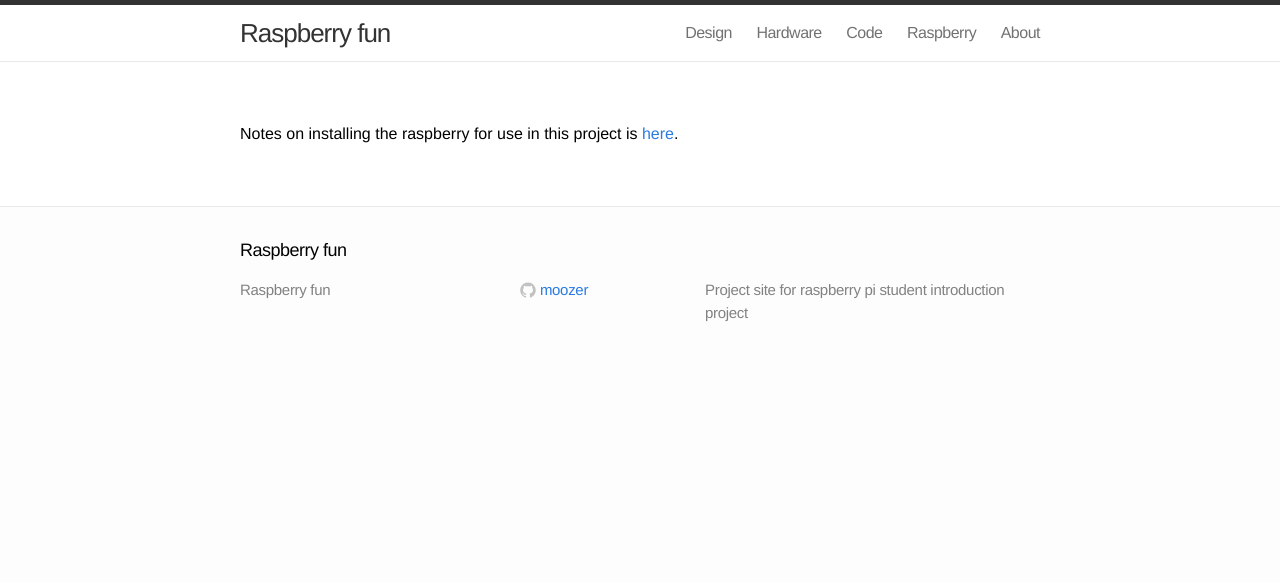
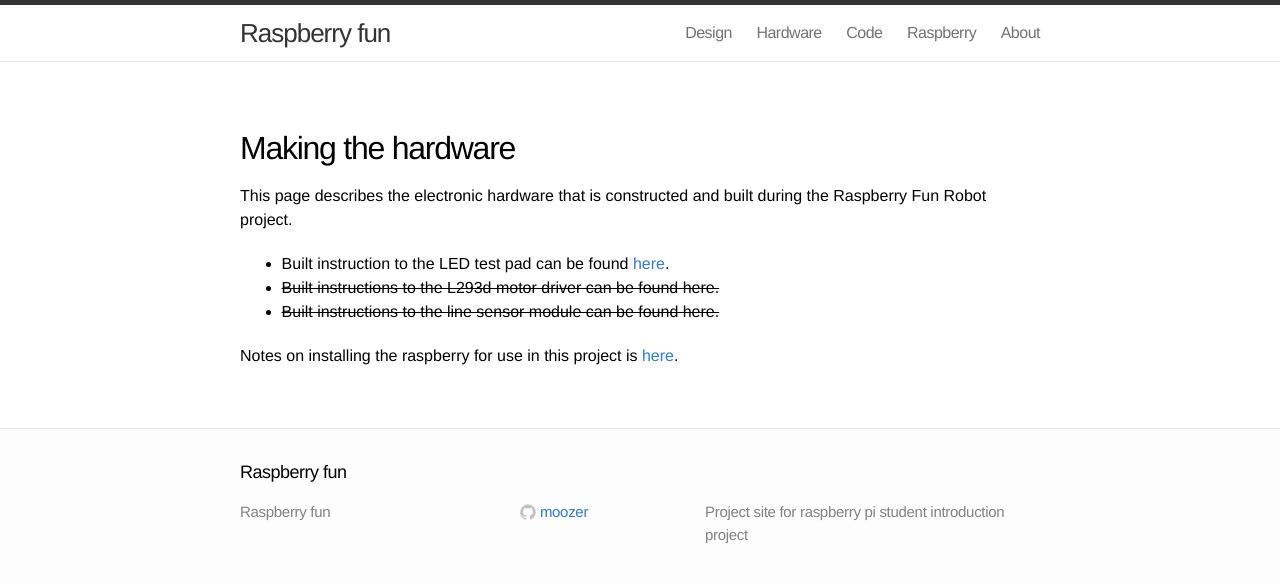
Before and after one commit to EAL-IT-Technology/RaspberryFun, a Jekyll site: the page built from hardware/index.md, in a window 1280 px wide. Shown: the top 583 px of the page. Built offline with Jekyll 4.4.1, drawn with Linux system fonts in a browser that asks for light colours.

Commit message:
Added a bunch of pictures to the LED pad description. Added an index.md file in the LEDpad library for the LED pad description.

```diff
--- a/hardware/index.md
+++ b/hardware/index.md
@@ -2,4 +2,11 @@
 layout: page
 ---
 
+## Making the hardware
+This page describes the electronic hardware that is constructed and built during the Raspberry Fun Robot project.
+
+* Built instruction to the LED test pad can be found [here](LEDpad).
+* ~~Built instructions to the L293d motor driver can be found here.~~
+* ~~Built instructions to the line sensor module can be found here.~~
+
 Notes on installing the raspberry for use in this project is [here]({{ site.baseurl }}/raspberry/installing_raspberry.html).
```
Also changed, not shown: hardware/LEDpad/index.md (added, +5 -0 lines), hardware/LEDpad/pics/IMG_20160902_221739.jpg (added), hardware/LEDpad/pics/IMG_20160902_222211.jpg (added), hardware/LEDpad/pics/IMG_20160902_222758.jpg (added), hardware/LEDpad/pics/IMG_20160902_223816.jpg (added), hardware/LEDpad/pics/IMG_20160902_223817.jpg (added), hardware/LEDpad/pics/IMG_20160902_224048.jpg (added), hardware/LEDpad/pics/IMG_20160902_224823.jpg (added), hardware/LEDpad/pics/IMG_20160902_225504.jpg (added), hardware/LEDpad/pics/IMG_20160902_231728.jpg (added), hardware/LEDpad/pics/IMG_20160902_231910.jpg (added).
